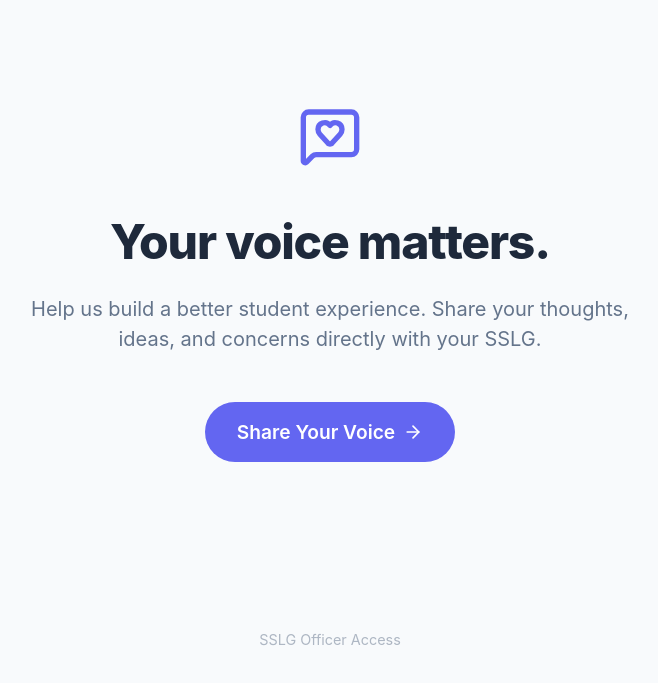
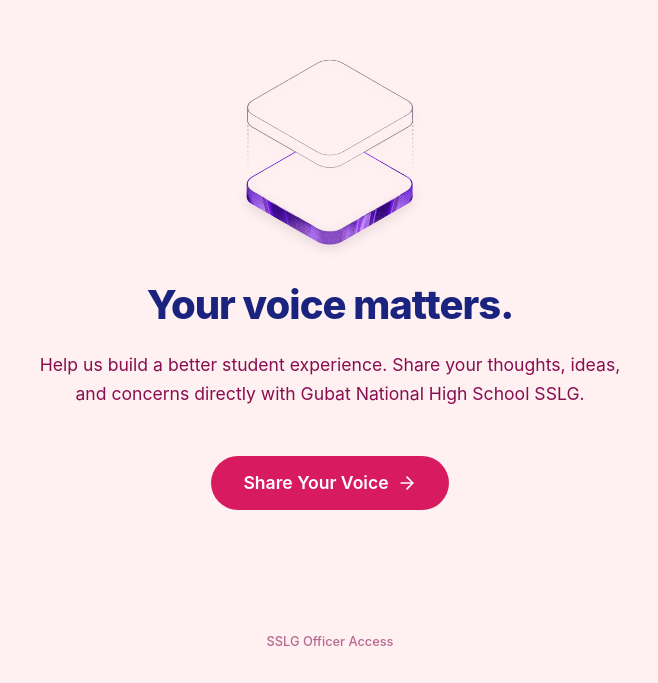
Before and after one commit to TheHerronprograms4u/SSLG, a React (Vite) app in the folder client/: page / in a window 1280 px wide. Shown: the part 117-800 px from the top of the page, without its empty margins (310-968 px from the left). Built offline with nearby package versions, Linux system fonts and the light colour scheme; no server answers.

Commit message:
style: update theme colors and logo to align with SSLG branding

```diff
--- a/client/src/pages/Home.tsx
+++ b/client/src/pages/Home.tsx
@@ -1,25 +1,26 @@
 import React from 'react';
 import { Link } from 'react-router-dom';
-import { MessageSquareHeart, ArrowRight } from 'lucide-react';
+import { ArrowRight } from 'lucide-react';
+import logo from '../assets/hero.png'; // Using hero.png as the placeholder for the logo
 
 const Home: React.FC = () => {
   return (
     <div className="container fade-in">
       <div style={{ textAlign: 'center' }}>
-        <MessageSquareHeart size={64} color="var(--accent-color)" style={{ marginBottom: '2rem' }} />
-        <h1 style={{ fontSize: '3rem', fontWeight: 800, marginBottom: '1rem', letterSpacing: '-0.025em' }}>
+        <img src={logo} alt="SSLG Logo" className="logo-img" style={{ width: '180px', marginBottom: '1.5rem' }} />
+        <h1 style={{ fontSize: '2.5rem', fontWeight: 800, marginBottom: '1rem', letterSpacing: '-0.025em', color: 'var(--text-primary)' }}>
           Your voice matters.
         </h1>
-        <p style={{ fontSize: '1.25rem', color: 'var(--text-secondary)', marginBottom: '3rem', maxWidth: '600px', margin: '0 auto 3rem' }}>
-          Help us build a better student experience. Share your thoughts, ideas, and concerns directly with your SSLG.
+        <p style={{ fontSize: '1.1rem', color: 'var(--text-secondary)', marginBottom: '3rem', maxWidth: '600px', margin: '0 auto 3rem', lineHeight: '1.6' }}>
+          Help us build a better student experience. Share your thoughts, ideas, and concerns directly with Gubat National High School SSLG.
         </p>
-        <Link to="/feedback" className="button" style={{ fontSize: '1.2rem', padding: '16px 32px' }}>
+        <Link to="/feedback" className="button" style={{ fontSize: '1.1rem', padding: '14px 32px' }}>
           Share Your Voice <ArrowRight size={20} />
         </Link>
       </div>
 
-      <div style={{ position: 'fixed', bottom: '2rem', left: '0', right: '0', textAlign: 'center', color: 'var(--text-secondary)', fontSize: '0.9rem' }}>
-        <Link to="/admin" style={{ color: 'inherit', textDecoration: 'none', opacity: 0.5 }}>SSLG Officer Access</Link>
+      <div style={{ position: 'fixed', bottom: '2rem', left: '0', right: '0', textAlign: 'center', color: 'var(--text-secondary)', fontSize: '0.8rem' }}>
+        <Link to="/admin" style={{ color: 'inherit', textDecoration: 'none', opacity: 0.6, fontWeight: 500 }}>SSLG Officer Access</Link>
       </div>
     </div>
   );
--- a/client/src/styles/App.css
+++ b/client/src/styles/App.css
@@ -1,13 +1,21 @@
 :root {
-  --bg-color: #f8fafc;
-  --text-primary: #1e293b;
-  --text-secondary: #64748b;
-  --accent-color: #6366f1;
+  --bg-color: #fff1f2; /* Very light pink background */
+  --text-primary: #1a237e; /* Navy Blue from logo */
+  --text-secondary: #880e4f; /* Maroon/Burgundy from logo */
+  --accent-color: #d81b60; /* Magenta/Pink from logo */
+  --gold-color: #fbc02d; /* Gold from logo */
   --card-bg: #ffffff;
-  --border-color: #e2e8f0;
-  --shadow: 0 4px 6px -1px rgb(0 0 0 / 0.1), 0 2px 4px -2px rgb(0 0 0 / 0.1);
-  --radius: 16px;
+  --border-color: #fce4ec;
+  --shadow: 0 4px 6px -1px rgb(136 14 79 / 0.1), 0 2px 4px -2px rgb(136 14 79 / 0.1);
+  --radius: 20px;
   --font-sans: 'Inter', system-ui, -apple-system, sans-serif;
+}
+
+.logo-img {
+  width: 120px;
+  height: auto;
+  margin-bottom: 2rem;
+  filter: drop-shadow(0 4px 6px rgba(0, 0, 0, 0.1));
 }
 
 * {
@@ -69,7 +77,7 @@ body {
 
 .button:hover {
   transform: translateY(-2px);
-  box-shadow: 0 10px 15px -3px rgba(99, 102, 241, 0.3);
+  box-shadow: 0 10px 15px -3px rgba(216, 27, 96, 0.3);
 }
 
 .card {
@@ -113,7 +121,7 @@ body {
 
 .category-item.active {
   border-color: var(--accent-color);
-  background-color: rgba(99, 102, 241, 0.05);
+  background-color: rgba(216, 27, 96, 0.05);
 }
 
 .category-item svg {
```
